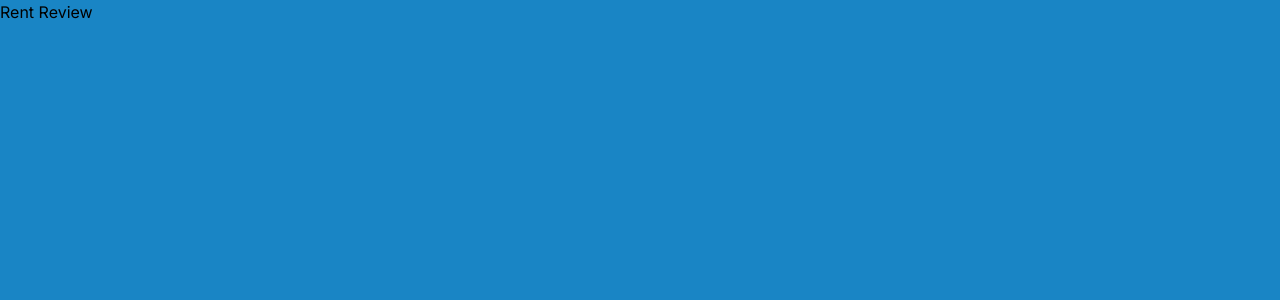
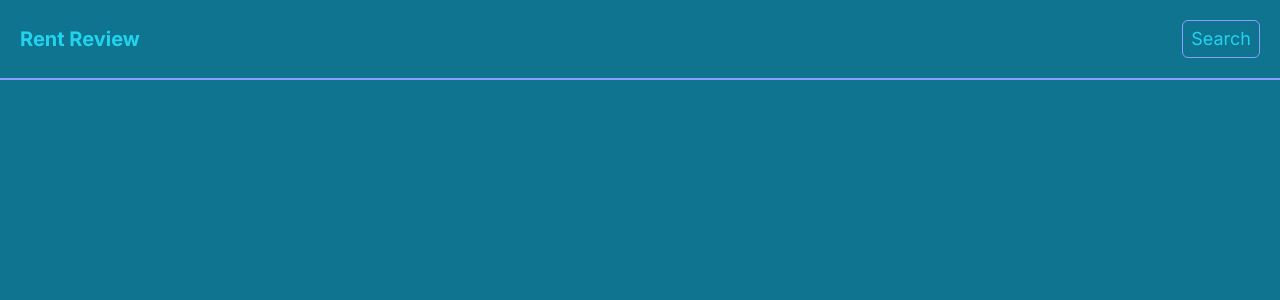
Before and after one commit to CaolanCode/Rent-Review, a Next.js app: page / in a window 1280 px wide. Shown: the top 300 px of the page. Built offline with nearby package versions, Linux system fonts and the light colour scheme.

Commit message:
add header with search button

```diff
--- a/src/app/page.tsx
+++ b/src/app/page.tsx
@@ -1,12 +1,9 @@
-import Image from 'next/image'
+import  Header  from "../components/header"
 
 export default function Home() {
   return (
     <>
-      <div>
-        <h1>Rent Review</h1>
-
-      </div>
+      <Header />
     </>
   )
 }
--- /dev/null
+++ b/src/components/header.js
@@ -0,0 +1,10 @@
+import SearchBtn from "./ui/searchBtn"
+
+export default function Header() {
+  return (
+    <header className="p-5 border-b-2 border-b-accent flex justify-between items-center">
+      <h1 className="text-xl font-bold text-primary cursor-pointer hover:text-sky">Rent Review</h1>
+      <SearchBtn />
+    </header>
+  )
+}
--- /dev/null
+++ b/src/components/ui/searchBtn.js
@@ -0,0 +1,8 @@
+
+export default function SearchBtn() {
+  return (
+    <div className="text-lg border py-1 px-2 rounded-md border-accent text-primary cursor-pointer hover:bg-neutral">
+      Search
+    </div>
+  )
+}
--- a/tailwind.config.js
+++ b/tailwind.config.js
@@ -7,10 +7,11 @@ module.exports = {
   ],
   theme: {
     colors: {
-      "primary" : "#007bff",
-      "secondary" : "#1985c5",
+      "primary" : "#22d3ee",
+      "secondary" : "#0e7490",
       "accent" : "#8c9eff",
-      "neutral" : "#444"
+      "neutral" : "rgb(7 89 133)",
+      "sky" : "rgb(125 211 252)"
     },
     fontFamily: {
       sans: ['Graphik', 'sans-serif'],
```
